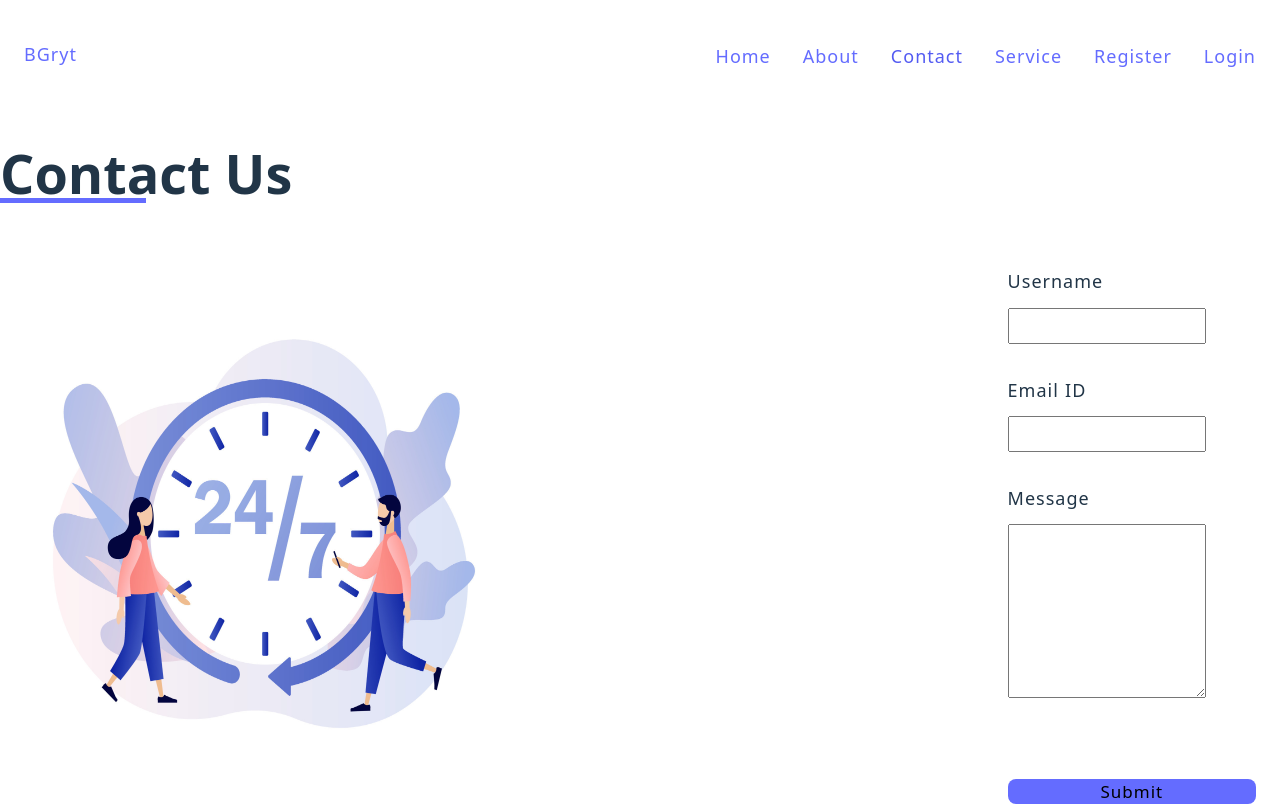
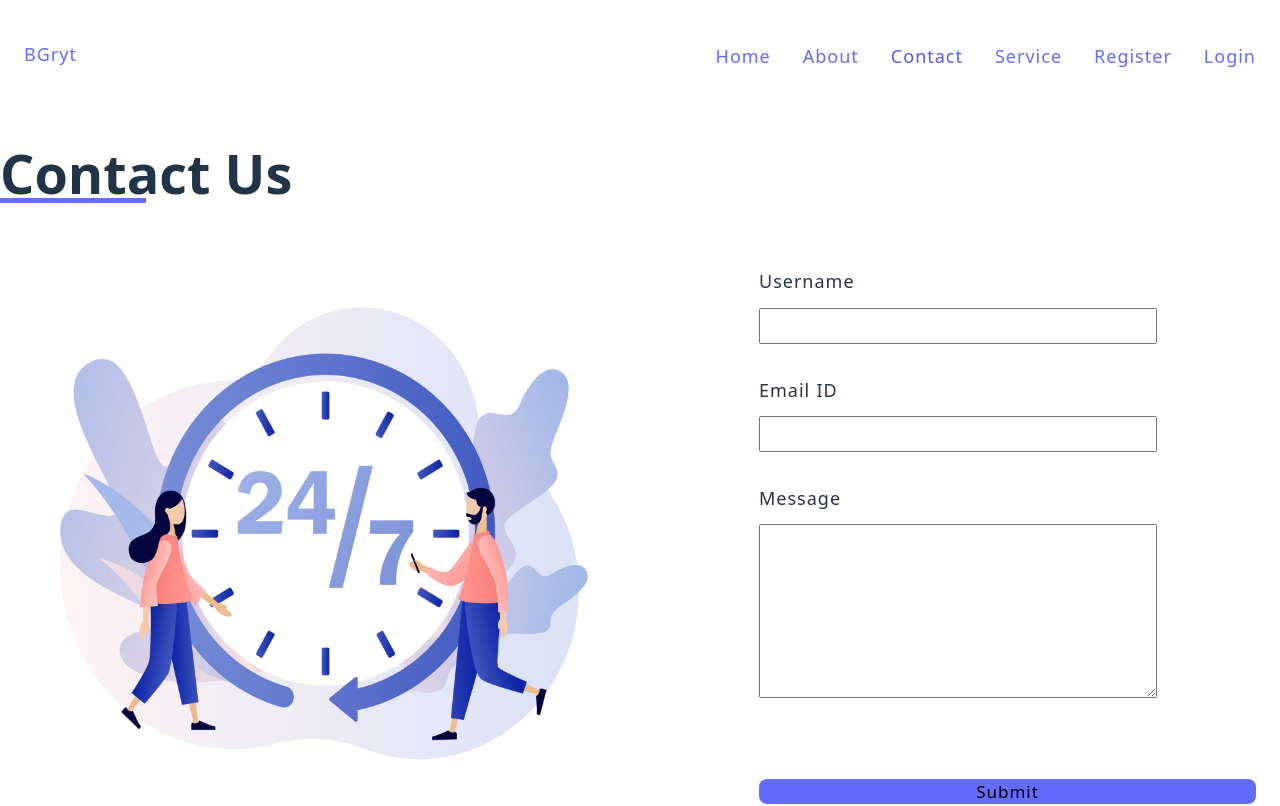
Before and after one commit to vedesh98/MERN2024, a React (Vite) app in the folder client/: page /contact in a window 1280 px wide. Shown: the top 806 px of the page. Built offline with nearby package versions, Linux system fonts and the light colour scheme.

Commit message:
26/12/2023

```diff
--- a/client/src/index.css
+++ b/client/src/index.css
@@ -232,11 +232,11 @@ a.active {
         display: flex;
         justify-content: start;
         align-items: center;
-
+/*
         & img {
             width: 50%;
             height: 80%;
-        }
+        } */
     }
 
     & .contact-form {
--- a/client/src/pages/Contact.jsx
+++ b/client/src/pages/Contact.jsx
@@ -28,14 +28,13 @@ export const Contact = () => {
         <div className="contact-content container">
           <h1 className="main-heading">contact us</h1>
         </div>
-        <div className="container grid grid-two-cols">
+        <div className="container flex">
           <div className="contact-img">
             <img
               src="/images/24-7.jpg"
               alt="testing image"
-              width="500"
+              width="600"
               height="500"
-
             />
           </div>
           <div className="contact-form">
```
